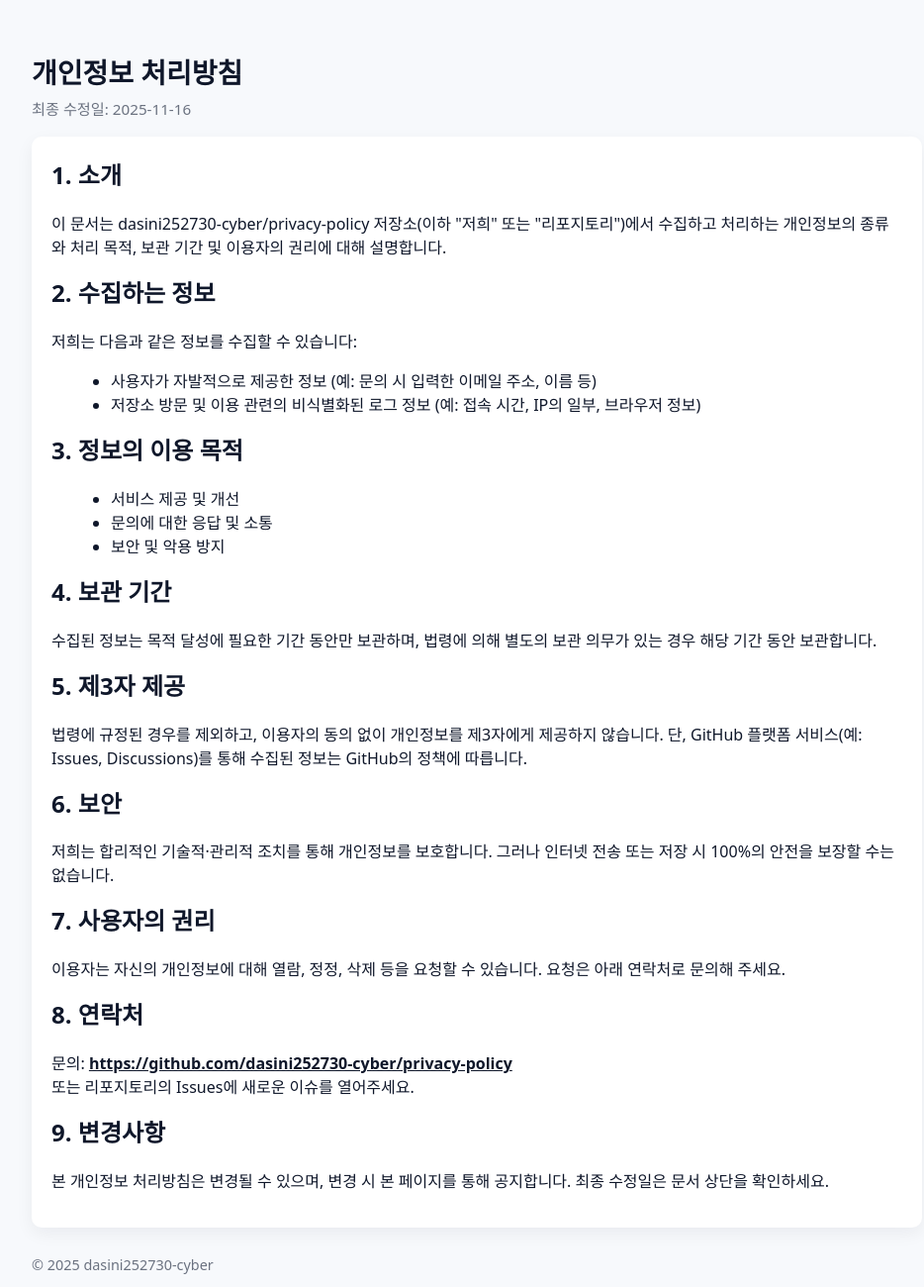
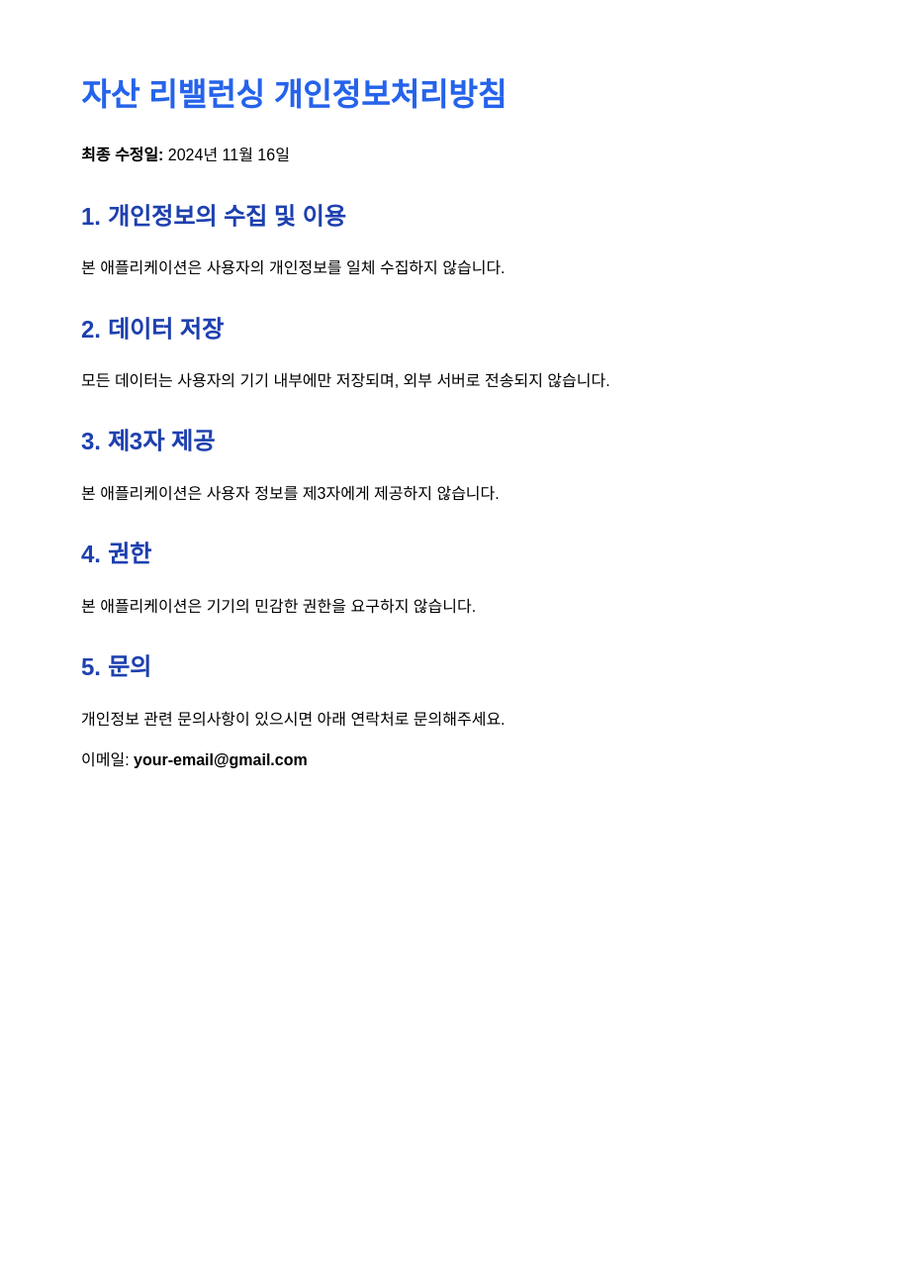
Before and after one commit to dasini252730-cyber/privacy-policy, a plain HTML site: page index.html in a window 1280 px wide. Shown: the part 20-1320 px from the top of the page at 99% size, without its empty margins (158-1092 px from the left). After the commit the page ends 887 px from the top, so only its background shows below. Drawn offline with Linux system fonts and the light colour scheme.

Commit message:
Revise privacy policy and update HTML structure
Updated privacy policy content and styling.

```diff
--- a/index.html
+++ b/index.html
@@ -1,72 +1,39 @@
-<!doctype html>
+<!DOCTYPE html>
 <html lang="ko">
 <head>
-  <meta charset="utf-8">
-  <meta name="viewport" content="width=device-width,initial-scale=1">
-  <title>개인정보 처리방침 · Privacy Policy</title>
-  <meta name="description" content="개인정보 처리방침 - dasini252730-cyber/privacy-policy">
-  <style>
-    :root{--bg:#f7f9fc;--card:#ffffff;--muted:#6b7280;--accent:#0f172a}
-    body{font-family:system-ui,-apple-system,'Segoe UI',Roboto,'Noto Sans','Helvetica Neue',Arial; background:var(--bg); color:var(--accent); margin:0}
-    .container{max-width:900px;margin:48px auto;padding:24px}
-    header{display:flex;flex-direction:column;gap:6px}
-    h1{margin:0;font-size:1.75rem}
-    .meta{color:var(--muted);font-size:0.95rem}
-    .card{background:var(--card);padding:20px;border-radius:10px;box-shadow:0 6px 18px rgba(15,23,42,0.06);margin-top:18px}
-    h2{margin-top:0}
-    ul{margin:0 0 16px 20px}
-    footer{margin-top:28px;color:var(--muted);font-size:0.9rem}
-    a{color:inherit;font-weight:600;text-decoration:underline}
-  </style>
+    <meta charset="UTF-8">
+    <meta name="viewport" content="width=device-width, initial-scale=1.0">
+    <title>자산 리밸런싱 - 개인정보처리방침</title>
+    <style>
+        body {
+            font-family: 'Malgun Gothic', sans-serif;
+            max-width: 800px;
+            margin: 50px auto;
+            padding: 20px;
+            line-height: 1.6;
+        }
+        h1 { color: #2563EB; }
+        h2 { color: #1E40AF; margin-top: 30px; }
+    </style>
 </head>
 <body>
-  <div class="container">
-    <header>
-      <h1>개인정보 처리방침</h1>
-      <div class="meta">최종 수정일: 2025-11-16</div>
-    </header>
+    <h1>자산 리밸런싱 개인정보처리방침</h1>
+    <p><strong>최종 수정일:</strong> 2024년 11월 16일</p>
 
-    <section class="card">
-      <h2>1. 소개</h2>
-      <p>이 문서는 dasini252730-cyber/privacy-policy 저장소(이하 "저희" 또는 "리포지토리")에서 수집하고 처리하는 개인정보의 종류와 처리 목적, 보관 기간 및 이용자의 권리에 대해 설명합니다.</p>
+    <h2>1. 개인정보의 수집 및 이용</h2>
+    <p>본 애플리케이션은 사용자의 개인정보를 일체 수집하지 않습니다.</p>
 
-      <h2>2. 수집하는 정보</h2>
-      <p>저희는 다음과 같은 정보를 수집할 수 있습니다:</p>
-      <ul>
-        <li>사용자가 자발적으로 제공한 정보 (예: 문의 시 입력한 이메일 주소, 이름 등)</li>
-        <li>저장소 방문 및 이용 관련의 비식별화된 로그 정보 (예: 접속 시간, IP의 일부, 브라우저 정보)</li>
-      </ul>
+    <h2>2. 데이터 저장</h2>
+    <p>모든 데이터는 사용자의 기기 내부에만 저장되며, 외부 서버로 전송되지 않습니다.</p>
 
-      <h2>3. 정보의 이용 목적</h2>
-      <ul>
-        <li>서비스 제공 및 개선</li>
-        <li>문의에 대한 응답 및 소통</li>
-        <li>보안 및 악용 방지</li>
-      </ul>
+    <h2>3. 제3자 제공</h2>
+    <p>본 애플리케이션은 사용자 정보를 제3자에게 제공하지 않습니다.</p>
 
-      <h2>4. 보관 기간</h2>
-      <p>수집된 정보는 목적 달성에 필요한 기간 동안만 보관하며, 법령에 의해 별도의 보관 의무가 있는 경우 해당 기간 동안 보관합니다.</p>
+    <h2>4. 권한</h2>
+    <p>본 애플리케이션은 기기의 민감한 권한을 요구하지 않습니다.</p>
 
-      <h2>5. 제3자 제공</h2>
-      <p>법령에 규정된 경우를 제외하고, 이용자의 동의 없이 개인정보를 제3자에게 제공하지 않습니다. 단, GitHub 플랫폼 서비스(예: Issues, Discussions)를 통해 수집된 정보는 GitHub의 정책에 따릅니다.</p>
-
-      <h2>6. 보안</h2>
-      <p>저희는 합리적인 기술적·관리적 조치를 통해 개인정보를 보호합니다. 그러나 인터넷 전송 또는 저장 시 100%의 안전을 보장할 수는 없습니다.</p>
-
-      <h2>7. 사용자의 권리</h2>
-      <p>이용자는 자신의 개인정보에 대해 열람, 정정, 삭제 등을 요청할 수 있습니다. 요청은 아래 연락처로 문의해 주세요.</p>
-
-      <h2>8. 연락처</h2>
-      <p>문의: <a href="https://github.com/dasini252730-cyber/privacy-policy">https://github.com/dasini252730-cyber/privacy-policy</a><br>
-      또는 리포지토리의 Issues에 새로운 이슈를 열어주세요.</p>
-
-      <h2>9. 변경사항</h2>
-      <p>본 개인정보 처리방침은 변경될 수 있으며, 변경 시 본 페이지를 통해 공지합니다. 최종 수정일은 문서 상단을 확인하세요.</p>
-    </section>
-
-    <footer>
-      <div>© 2025 dasini252730-cyber</div>
-    </footer>
-  </div>
+    <h2>5. 문의</h2>
+    <p>개인정보 관련 문의사항이 있으시면 아래 연락처로 문의해주세요.</p>
+    <p>이메일: <strong>your-email@gmail.com</strong></p>
 </body>
 </html>
```
